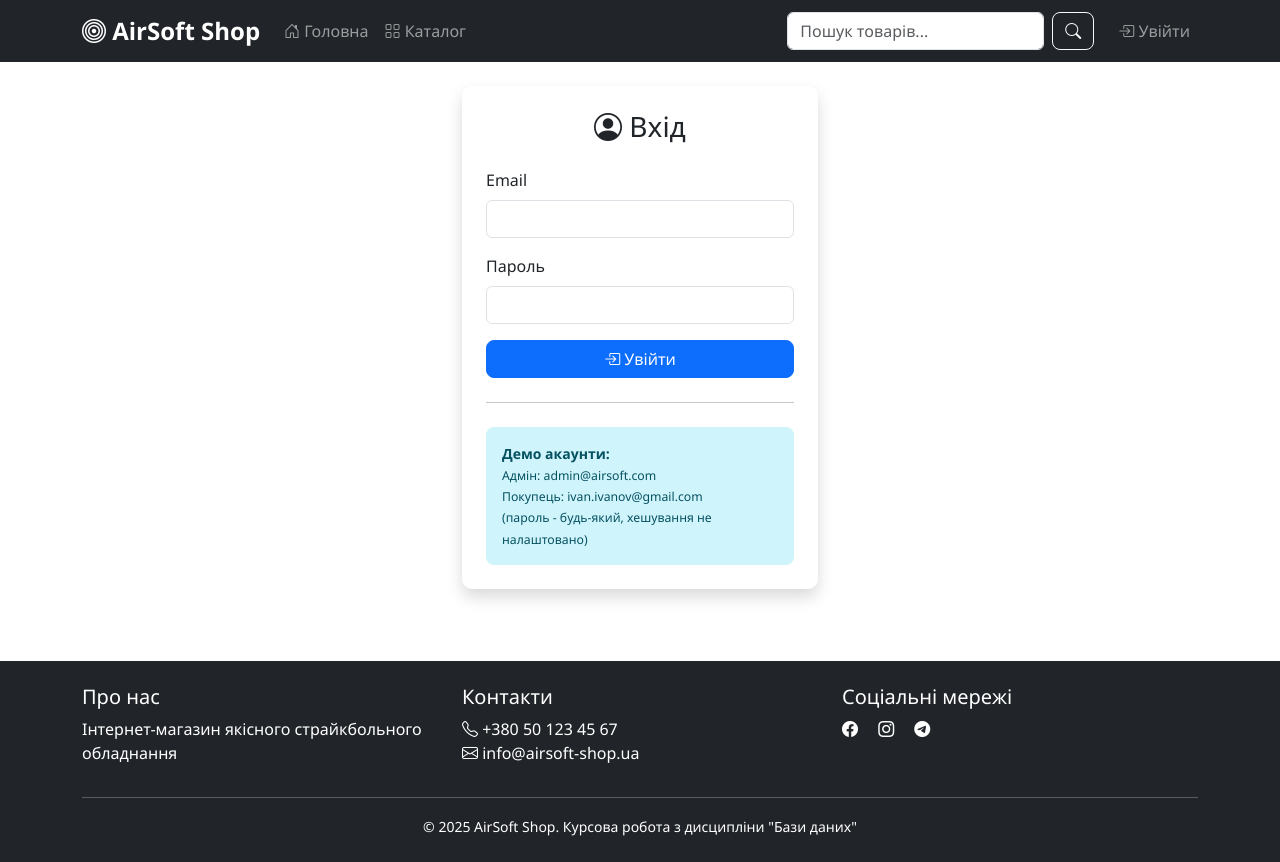
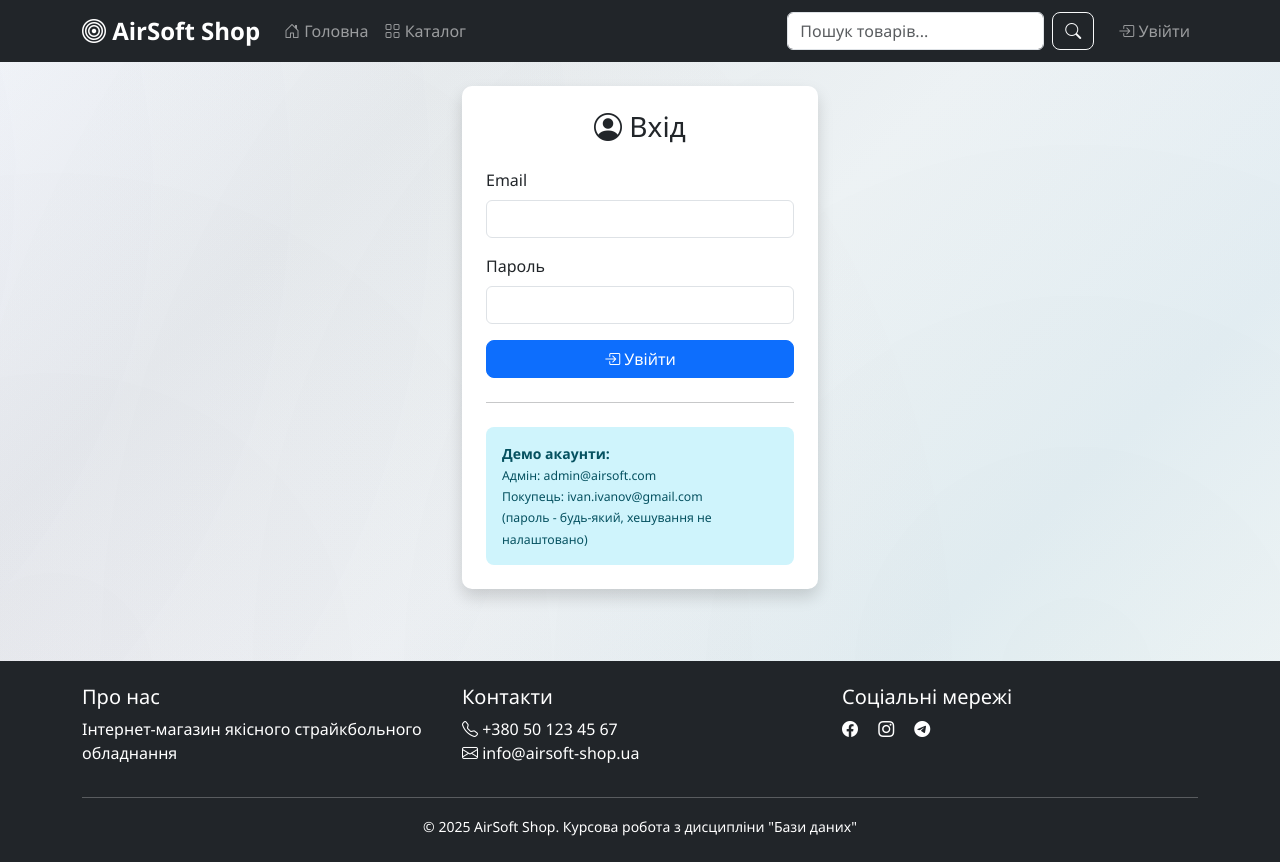
Before and after one commit to BlackWolfISKYI/CursWorkData_Base, a Flask app: page /login in a window 1280 px wide. Run offline with Flask 3, Linux system fonts and the light colour scheme.

Commit message:
Add animated gradient background with floating patterns

```diff
--- a/web_app/static/css/style.css
+++ b/web_app/static/css/style.css
@@ -14,6 +14,71 @@ body {
   min-height: 100vh;
   display: flex;
   flex-direction: column;
+  background: linear-gradient(
+    135deg,
+    #f5f7fa 0%,
+    #e9ecef 25%,
+    #f0f3f7 50%,
+    #e6eef5 75%,
+    #f5f7fa 100%
+  );
+  background-size: 400% 400%;
+  background-attachment: fixed;
+  animation: gradientShift 15s ease infinite;
+  position: relative;
+  overflow-x: hidden;
+}
+
+/* Animated gradient background */
+@keyframes gradientShift {
+  0% {
+    background-position: 0% 50%;
+  }
+  50% {
+    background-position: 100% 50%;
+  }
+  100% {
+    background-position: 0% 50%;
+  }
+}
+
+/* Animated pattern overlay */
+body::before {
+  content: '';
+  position: fixed;
+  top: 0;
+  left: 0;
+  width: 100%;
+  height: 100%;
+  background-image:
+    radial-gradient(circle at 20% 50%, rgba(0, 123, 255, 0.03) 0%, transparent 50%),
+    radial-gradient(circle at 80% 80%, rgba(40, 167, 69, 0.03) 0%, transparent 50%),
+    radial-gradient(circle at 40% 80%, rgba(220, 53, 69, 0.02) 0%, transparent 50%);
+  background-size: 200% 200%;
+  animation: patternFlow 20s ease-in-out infinite;
+  pointer-events: none;
+  z-index: 1;
+}
+
+@keyframes patternFlow {
+  0% {
+    background-position: 0% 0%;
+  }
+  50% {
+    background-position: 100% 100%;
+  }
+  100% {
+    background-position: 0% 0%;
+  }
+}
+
+/* Ensure content is above the background */
+.container,
+.navbar,
+footer,
+main {
+  position: relative;
+  z-index: 2;
 }
 
 main {
```
